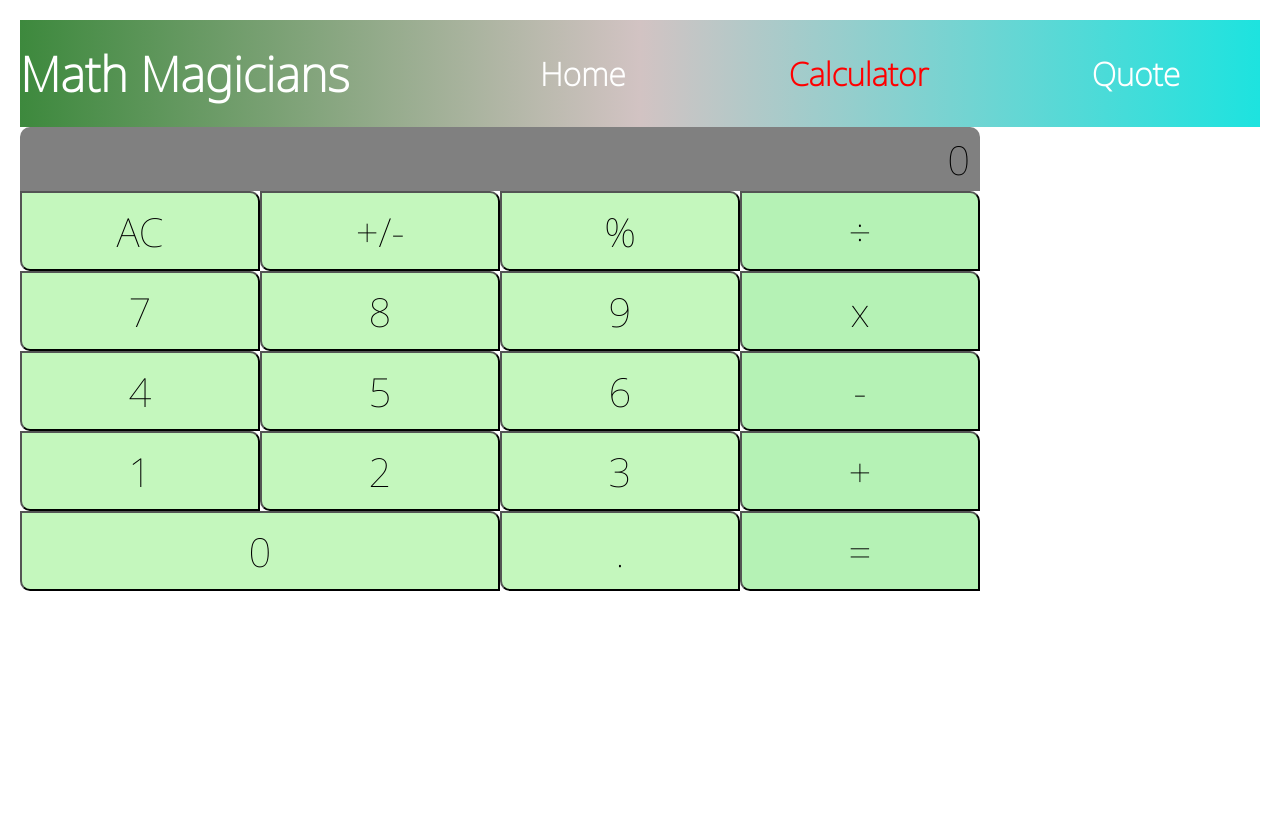
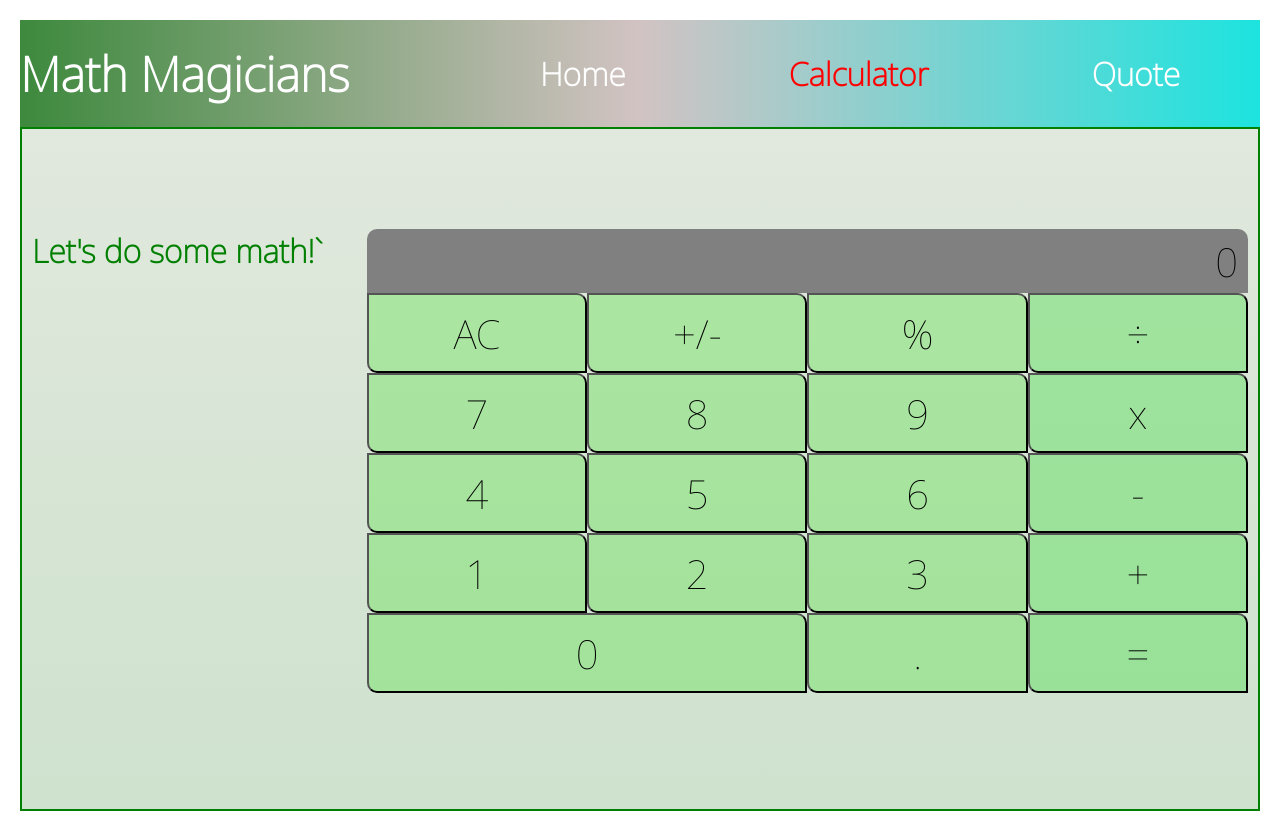
Before and after one commit to FrankMugagga/math-magician, a React (Create React App) app: page /Calculator in a window 1280 px wide. Before the commit the page ends 800 px from the top, so only its background shows below. Built offline with nearby package versions, Linux system fonts and the light colour scheme.

Commit message:
Added classes for styling

```diff
--- a/src/Components/Calculator.js
+++ b/src/Components/Calculator.js
@@ -16,6 +16,12 @@ function Calculator() {
   const displayValue = calculatorData.next || calculatorData.total || '0';
 
   return (
+
+    <div id="calBody">
+
+      <div className="calHead">
+        Let&apos;s do some math!`
+      </div>
 
       <div className="container">
         <div className="display">{displayValue}</div>
@@ -43,6 +49,8 @@ function Calculator() {
         </div>
       </div>
 
+    </div>
+
   );
 }
 
```
Lines whose indentation alone changed are shown as unchanged.
